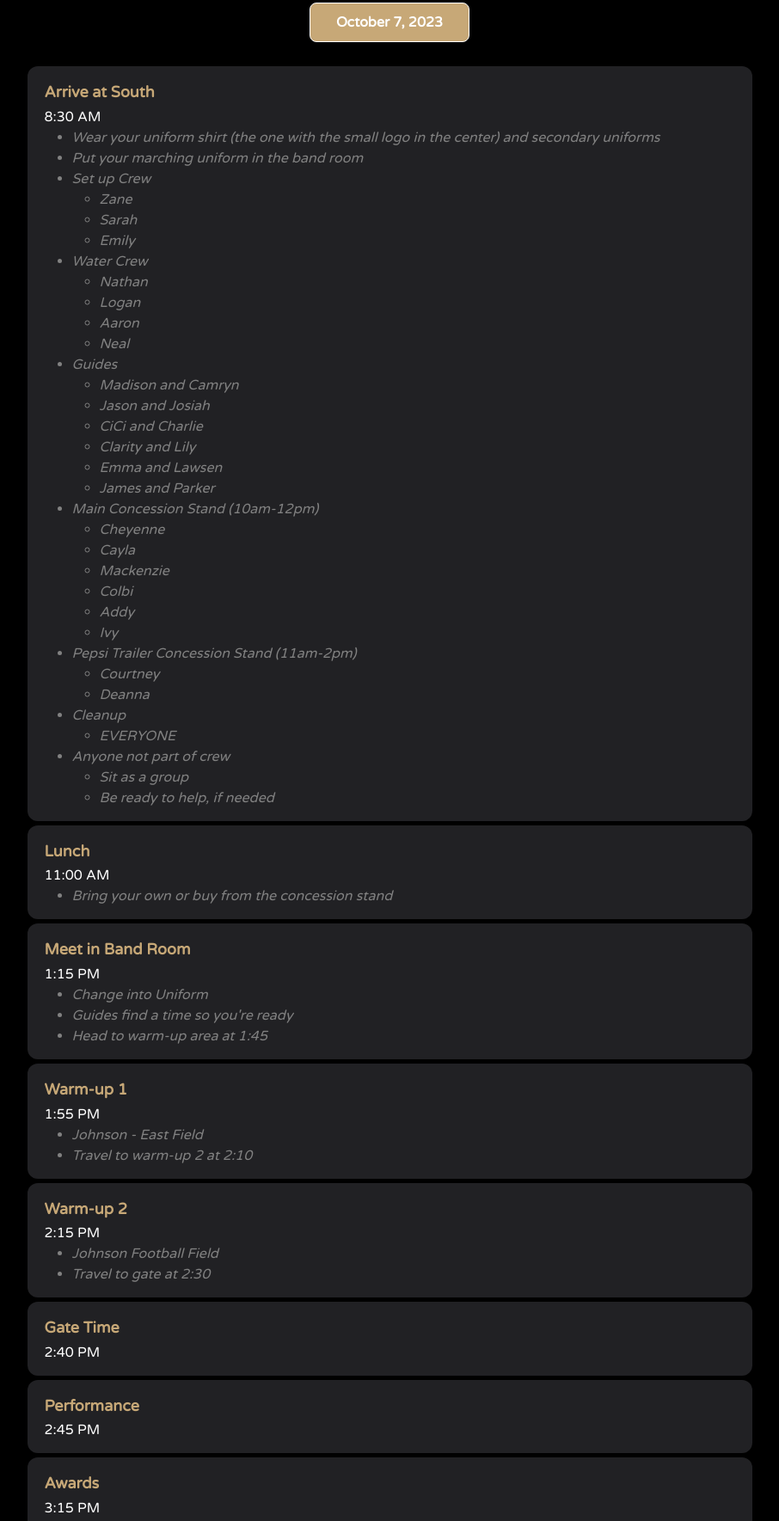
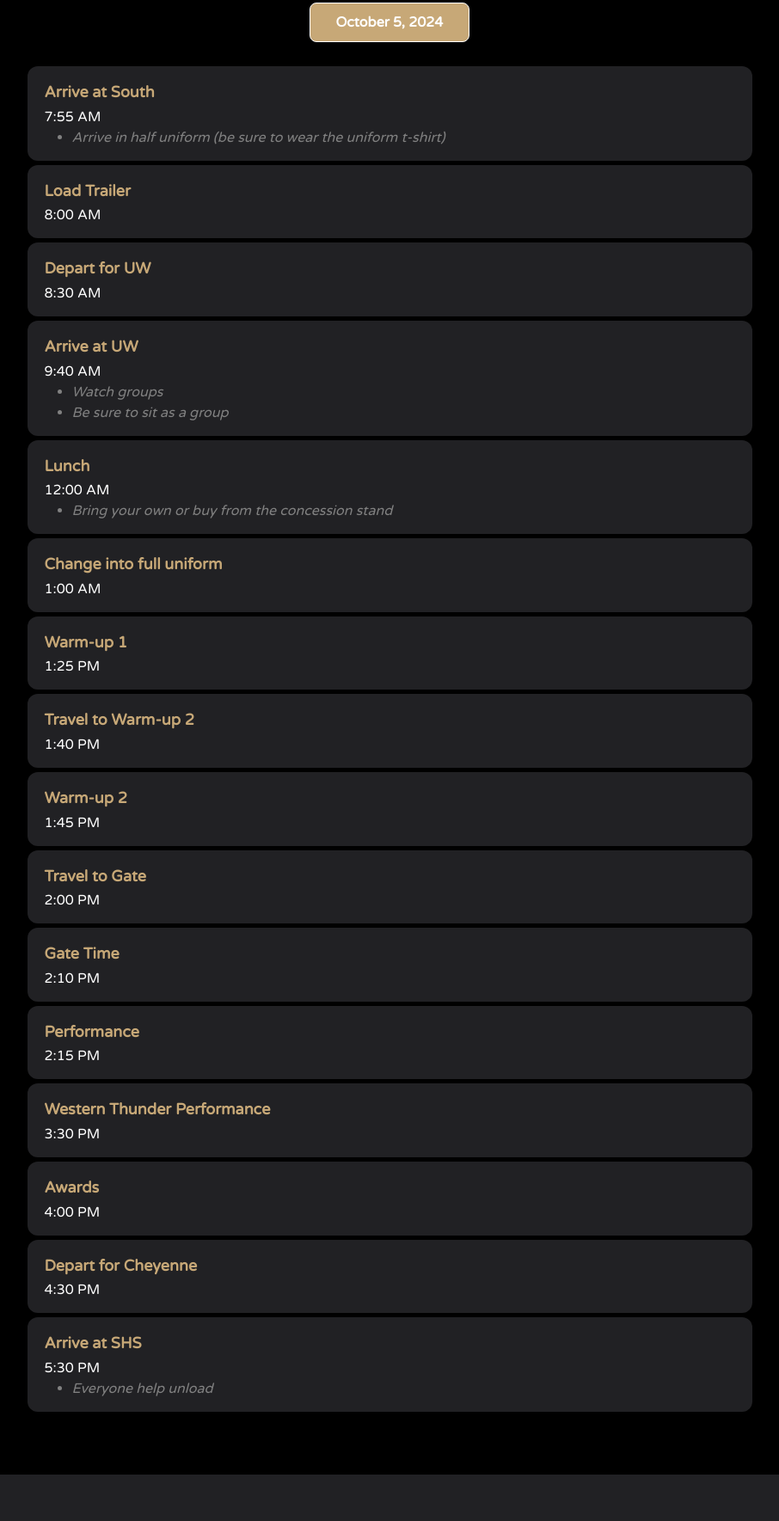
Before and after one commit to btschu/uw_marching_invite_itinerary, a plain HTML site: page index.html in a window 1280 px wide. Shown: the part 978-2747 px from the top of the page at 86% size, without its empty margins (187-1093 px from the left). Drawn offline with Linux system fonts and the light colour scheme.

Commit message:
started info for 2024

```diff
--- a/index.html
+++ b/index.html
@@ -80,7 +80,7 @@
         </div>
         <ul class="nav nav-tabs mb-3" role="tablist" data-aos="fade-up" data-aos-delay="100">
           <li class="nav-item">
-            <a class="nav-link active" href="#day-1" role="tab" data-bs-toggle="tab">October 7, 2023</a>
+            <a class="nav-link active" href="#day-1" role="tab" data-bs-toggle="tab">October 5, 2024</a>
           </li>
           <!-- <li class="nav-item">
             <a class="nav-link" href="#day-2" role="tab" data-bs-toggle="tab">July 3</a>
@@ -96,55 +96,40 @@
             <div class="row schedule-item">
               <div class="">
                 <h4>Arrive at South</h4>
+                <div><time>7:55 AM</time></div>
+                <ul>
+                  <li>Arrive in half uniform (be sure to wear the uniform t-shirt)</li>
+                </ul>
+              </div>
+            </div>
+
+            <div class="row schedule-item">
+              <div class="">
+                <h4>Load Trailer</h4>
+                <div><time>8:00 AM</time></div>
+                <!-- <ul>
+                  <li>Arrive in half uniform (be sure to wear the uniform t-shirt)</li>
+                </ul> -->
+              </div>
+            </div>
+
+            <div class="row schedule-item">
+              <div class="">
+                <h4>Depart for UW</h4>
                 <div><time>8:30 AM</time></div>
+                <!-- <ul>
+                  <li>Arrive in half uniform (be sure to wear the uniform t-shirt)</li>
+                </ul> -->
+              </div>
+            </div>
+
+            <div class="row schedule-item">
+              <div class="">
+                <h4>Arrive at UW</h4>
+                <div><time>9:40 AM</time></div>
                 <ul>
-                  <li>Wear your uniform shirt (the one with the small logo in the center) and secondary uniforms</li>
-                  <li>Put your marching uniform in the band room</li>
-                  <li>Set up Crew</li>
-                  <ul>
-                    <li>Zane</li>
-                    <li>Sarah</li>
-                    <li>Emily</li>
-                  </ul>
-                  <li>Water Crew</li>
-                  <ul>
-                    <li>Nathan</li>
-                    <li>Logan</li>
-                    <li>Aaron</li>
-                    <li>Neal</li>
-                  </ul>
-                  <li>Guides</li>
-                  <ul>
-                    <li>Madison and Camryn</li>
-                    <li>Jason and Josiah</li>
-                    <li>CiCi and Charlie</li>
-                    <li>Clarity and Lily</li>
-                    <li>Emma and Lawsen</li>
-                    <li>James and Parker</li>
-                  </ul>
-                  <li>Main Concession Stand (10am-12pm)</li>
-                  <ul>
-                    <li>Cheyenne</li>
-                    <li>Cayla</li>
-                    <li>Mackenzie</li>
-                    <li>Colbi</li>
-                    <li>Addy</li>
-                    <li>Ivy</li>
-                  </ul>
-                  <li>Pepsi Trailer Concession Stand (11am-2pm)</li>
-                  <ul>
-                    <li>Courtney</li>
-                    <li>Deanna</li>
-                  </ul>
-                  <li>Cleanup</li>
-                  <ul>
-                    <li>EVERYONE</li>
-                  </ul>
-                  <li>Anyone not part of crew</li>
-                  <ul>
-                    <li>Sit as a group</li>
-                    <li>Be ready to help, if needed</li>
-                  </ul>
+                  <li>Watch groups</li>
+                  <li>Be sure to sit as a group</li>
                 </ul>
               </div>
             </div>
@@ -152,7 +137,7 @@
             <div class="row schedule-item">
               <div class="">
                 <h4>Lunch</h4>
-                <div><time>11:00 AM</time></div>
+                <div><time>12:00 AM</time></div>
                 <ul>
                   <li>Bring your own or buy from the concession stand</li>
                 </ul>
@@ -161,42 +146,62 @@
 
             <div class="row schedule-item">
               <div class="">
-                <h4>Meet in Band Room</h4>
-                <div><time>1:15 PM</time></div>
-                <ul>
-                  <li>Change into Uniform</li>
-                  <li>Guides find a time so you're ready</li>
-                  <li>Head to warm-up area at 1:45</li>
-                </ul>
+                <h4>Change into full uniform</h4>
+                <div><time>1:00 AM</time></div>
+                <!-- <ul>
+                  <li>Bring your own or buy from the concession stand</li>
+                </ul> -->
               </div>
             </div>
 
             <div class="row schedule-item">
               <div class="">
                 <h4>Warm-up 1</h4>
-                <div><time>1:55 PM</time></div>
-                <ul>
+                <div><time>1:25 PM</time></div>
+                <!-- <ul>
                   <li>Johnson - East Field</li>
                   <li>Travel to warm-up 2 at 2:10</li>
-                </ul>
+                </ul> -->
+              </div>
+            </div>
+
+            <div class="row schedule-item">
+              <div class="">
+                <h4>Travel to Warm-up 2</h4>
+                <div><time>1:40 PM</time></div>
+                <!-- <ul>
+                  <li>Johnson Football Field</li>
+                  <li>Travel to gate at 2:30</li>
+                </ul> -->
               </div>
             </div>
 
             <div class="row schedule-item">
               <div class="">
                 <h4>Warm-up 2</h4>
-                <div><time>2:15 PM</time></div>
-                <ul>
+                <div><time>1:45 PM</time></div>
+                <!-- <ul>
                   <li>Johnson Football Field</li>
                   <li>Travel to gate at 2:30</li>
-                </ul>
+                </ul> -->
+              </div>
+            </div>
+
+            <div class="row schedule-item">
+              <div class="">
+                <h4>Travel to Gate</h4>
+                <div><time>2:00 PM</time></div>
+                <!-- <ul>
+                  <li>Johnson Football Field</li>
+                  <li>Travel to gate at 2:30</li>
+                </ul> -->
               </div>
             </div>
 
             <div class="row schedule-item">
               <div class="">
                 <h4>Gate Time</h4>
-                <div><time>2:40 PM</time></div>
+                <div><time>2:10 PM</time></div>
                 <!-- <ul>
                   <li>Students Pay</li>
                 </ul> -->
@@ -206,7 +211,18 @@
             <div class="row schedule-item">
               <div class="">
                 <h4>Performance</h4>
-                <div><time>2:45 PM</time></div>
+                <div><time>2:15 PM</time></div>
+                <!-- <ul>
+                  <li>Stay in groups of 3 or more</li>
+                  <li>Stay on High School Campus</li>
+                </ul> -->
+              </div>
+            </div>
+
+            <div class="row schedule-item">
+              <div class="">
+                <h4>Western Thunder Performance</h4>
+                <div><time>3:30 PM</time></div>
                 <!-- <ul>
                   <li>Stay in groups of 3 or more</li>
                   <li>Stay on High School Campus</li>
@@ -217,7 +233,7 @@
             <div class="row schedule-item">
               <div class="">
                 <h4>Awards</h4>
-                <div><time>3:15 PM</time></div>
+                <div><time>4:00 PM</time></div>
                 <!-- <ul>
                   <li>Please make sure your ride is here on time</li>
                 </ul> -->
@@ -226,22 +242,8 @@
 
             <div class="row schedule-item">
               <div class="">
-                <h4>Cleanup</h4>
-                <div><time>3:30 PM</time></div>
-                <ul>
-                  <li>Everyone must help</li>
-                  <li>Trash from stands</li>
-                  <li>Water Jugs</li>
-                  <li>Tables</li>
-                  <li>Anything else that needs done</li>
-                </ul>
-              </div>
-            </div>
-
-            <div class="row schedule-item">
-              <div class="">
-                <h4>End of Event</h4>
-                <div><time>4:00 PM</time></div>
+                <h4>Depart for Cheyenne</h4>
+                <div><time>4:30 PM</time></div>
                 <!-- <ul>
                   <li>Everyone must help</li>
                   <li>Trash from stands</li>
@@ -249,6 +251,16 @@
                   <li>Tables</li>
                   <li>Anything else that needs done</li>
                 </ul> -->
+              </div>
+            </div>
+
+            <div class="row schedule-item">
+              <div class="">
+                <h4>Arrive at SHS</h4>
+                <div><time>5:30 PM</time></div>
+                <ul>
+                  <li>Everyone help unload</li>
+                </ul>
               </div>
             </div>
 
@@ -402,7 +414,7 @@
               <strong>Phone:</strong> (307)771-2410<br>
               <strong>Email:</strong> <a href="mailto:gino.hernandez@laramie1.org">Gino Hernandez</a><br>
               <strong>Email:</strong> <a href="mailto:brandon.schumacher@laramie1.org">Brandon Schumacher</a><br>
-              <strong>Website:</strong> <a href="https://southhighband.wixsite.com/website">click here</a> <br>
+              <strong>Website:</strong> <a href="https://www.south-band.com">click here</a> <br>
             </p>
 
             <div class="social-links mb-5">
```
